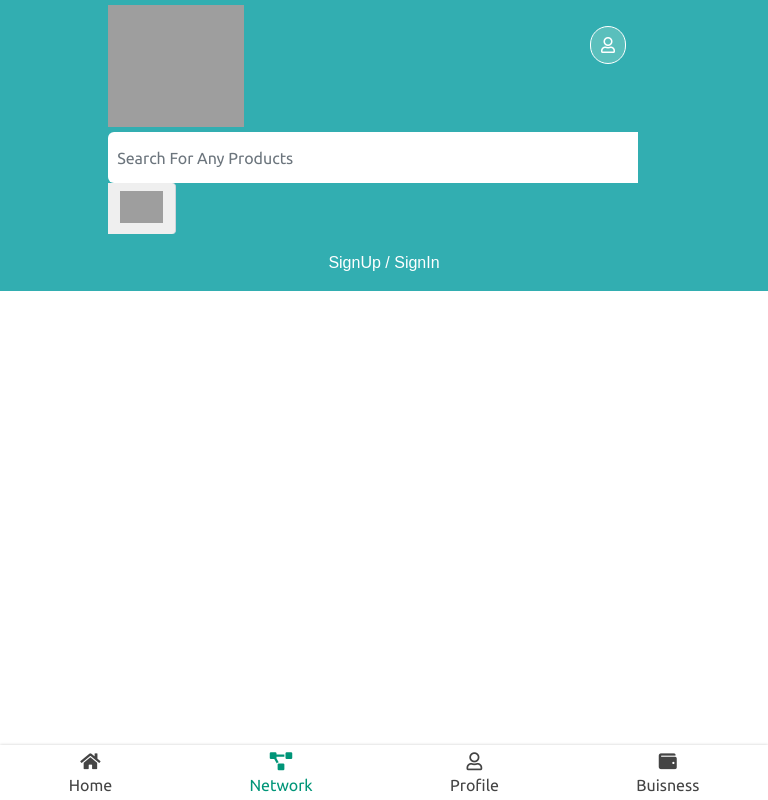
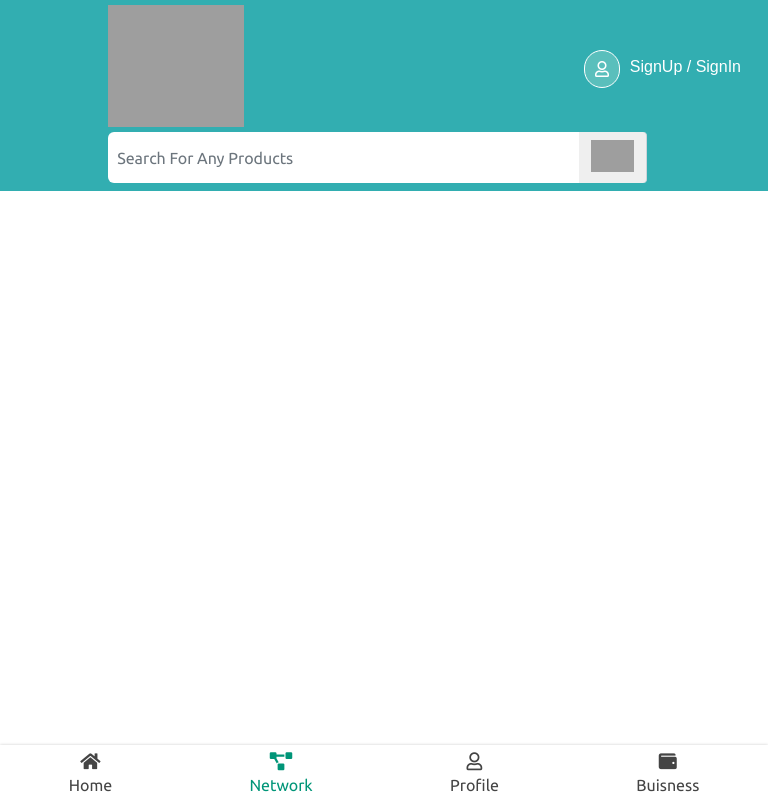
Before and after one commit to sourav-coder/Frontend-Salt-Ecosystem, a plain HTML site: page index.html in a window 768 px wide. Drawn offline with nearby package versions, Linux system fonts and the light colour scheme; grey boxes are pictures that could not be loaded.

Commit message:
added queries

```diff
--- a/css/style.css
+++ b/css/style.css
@@ -133,8 +133,6 @@ span i {
   display: inline;
 }
 
-
-
 .row .col-md-3 .m-pro1 {
   background-size: 40px;
   padding-left: 48px !important;
@@ -143,7 +141,6 @@ span i {
   padding-top: 4px !important;
 }
 
-
 .row .col-md-3 .m-pro2 {
   background-size: 53px;
   padding-left: 48px !important;
@@ -151,8 +148,6 @@ span i {
   font-size: 22px;
   padding-top: 8px !important;
 }
-
-
 
 .row .col-md-3 .m-pro3 {
   background-size: 53px;
@@ -170,14 +165,10 @@ span i {
   padding-top: 4px !important;
 }
 
-
-
-
-.next-header .col-md-3 a:hover{
+.next-header .col-md-3 a:hover {
   color: #333;
-
 }
-.next-header .col-md-3 i{
+.next-header .col-md-3 i {
   margin-right: 14px;
 }
 
@@ -191,8 +182,8 @@ color: #333;
 
   .user_li {
     position: fixed;
-    top: 18px;
-    right: 130px;
+    top: 42px;
+    right: 136px;
   }
 
   .next-header {
@@ -200,15 +191,21 @@ color: #333;
   }
 
   .form-inline .form-control {
-    width: 530px;
+    width: 494px;
   }
   .nav {
     display: block;
   }
+
+  .login_icon {
+    position: fixed;
+    top: 38px;
+    right: 27px;
+  }
 }
 
 /*
- ------------- media query ----------
+ ------------- media query for mobile ----------
 */
 
 @media only screen and (max-width: 650px) {
@@ -248,16 +245,16 @@ color: #333;
     top: 10px;
     right: 130px;
   }
-  .login_icon{
+  .login_icon {
     position: fixed;
     top: 9px;
     right: 20px;
   }
-  .user_li i{
+  .user_li i {
     font-size: 20px;
   }
 
-  h6{
+  h6 {
     color: #fff;
     font-size: 15px !important;
   }
@@ -275,10 +272,9 @@ color: #333;
     width: 42px;
   }
 
- .user_li .far{
+  .user_li .far {
     font-size: 16px;
   }
-
 }
 /*
 ------ mobile navbar --------
@@ -314,19 +310,17 @@ font-size: 16px;
   padding: 3px;
 }
 
-.user_li .far{
+.user_li .far {
   font-size: 16px;
 }
-.login_icon{
+.login_icon {
   color: #fff;
   margin-top: 9px;
   font-family: sans-serif;
-
 }
-.login_icon:hover{
+.login_icon:hover {
   color: #333;
 }
-
 
 a:hover {
   text-decoration: none;
@@ -442,7 +436,23 @@ a:hover {
   .footer {
     display: none;
   }
+}
 
+/*
+--- media query for ipadpro
+*/
 
+@media (min-width: 768px) and (max-width: 1366px) {
+  .form-inline .form-control {
+    width: 471px;
+  }
+}
 
+/*
+ ------------------- media query for iphone5
+*/
+@media (min-width: 320px) and (max-width: 568px) {
+  .form-inline .form-control {
+    width: 81%;
   }
+}
```
Lines whose indentation alone changed are shown as unchanged.
